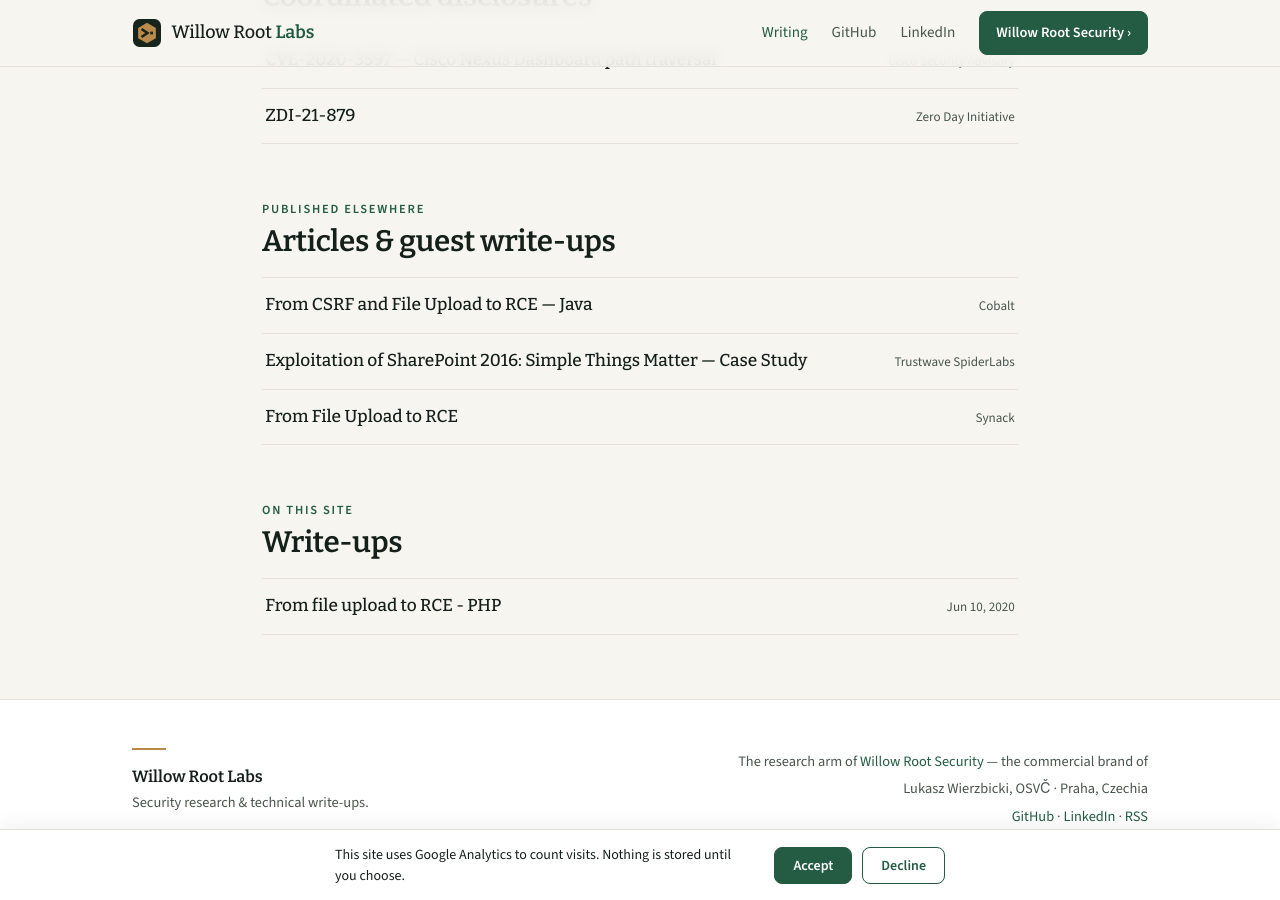
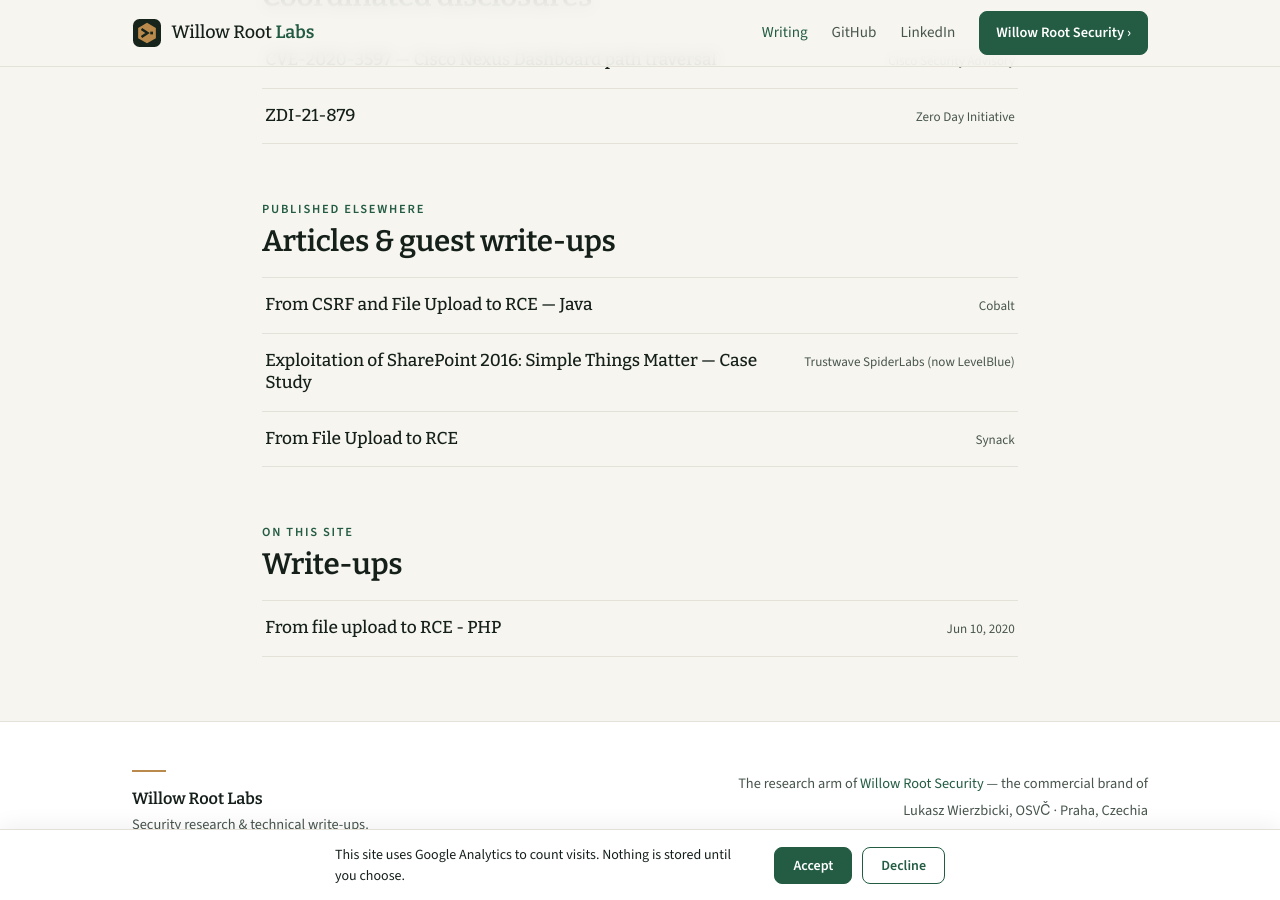
Before and after one commit to lwierzbicki/lwierzbicki.github.io, a Jekyll site: the page built from index.md, in a window 1280 px wide and 900 px high, scrolled down 671 px. Built offline with Jekyll 4.4.1, drawn with Linux system fonts in a browser that asks for light colours.

Commit message:
fix: update SharePoint 2016 write-up link to LevelBlue
Trustwave SpiderLabs blog moved under LevelBlue; point the link to
levelblue.com and note the move in the venue label.

Co-Authored-By: Claude Opus 4.8 <noreply@anthropic.com>

```diff
--- a/_layouts/home.html
+++ b/_layouts/home.html
@@ -43,9 +43,9 @@ layout: default
       </a>
     </li>
     <li>
-      <a class="item" href="https://www.trustwave.com/en-us/resources/blogs/spiderlabs-blog/exploitation-of-sharepoint-2016-simple-things-matter-case-study/" target="_blank" rel="noopener">
+      <a class="item" href="https://www.levelblue.com/blogs/spiderlabs-blog/exploitation-of-sharepoint-2016-simple-things-matter-case-study" target="_blank" rel="noopener">
         <span class="item-title">Exploitation of SharePoint 2016: Simple Things Matter — Case Study</span>
-        <span class="item-meta">Trustwave SpiderLabs</span>
+        <span class="item-meta">Trustwave SpiderLabs (now LevelBlue)</span>
       </a>
     </li>
     <li>
```
